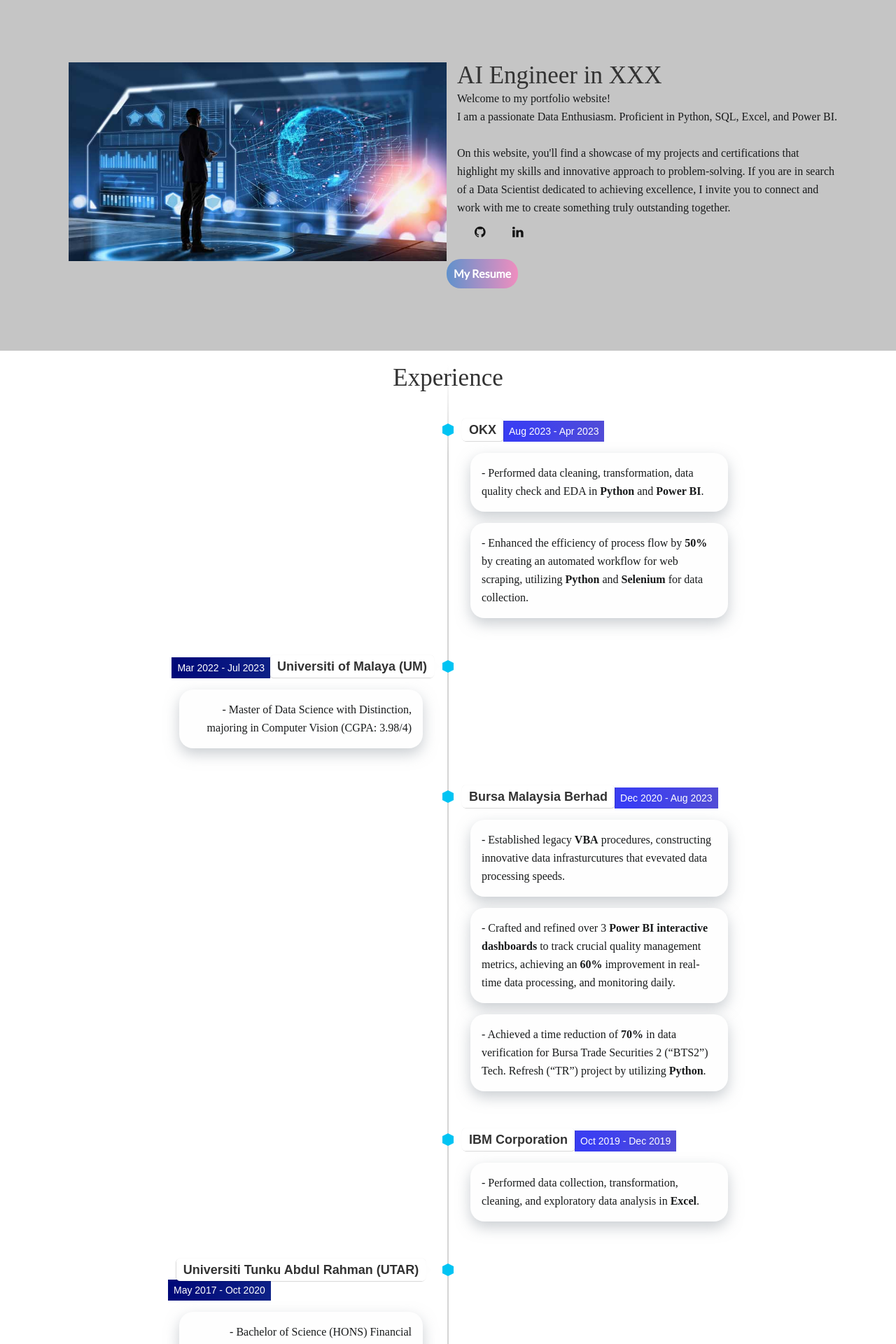
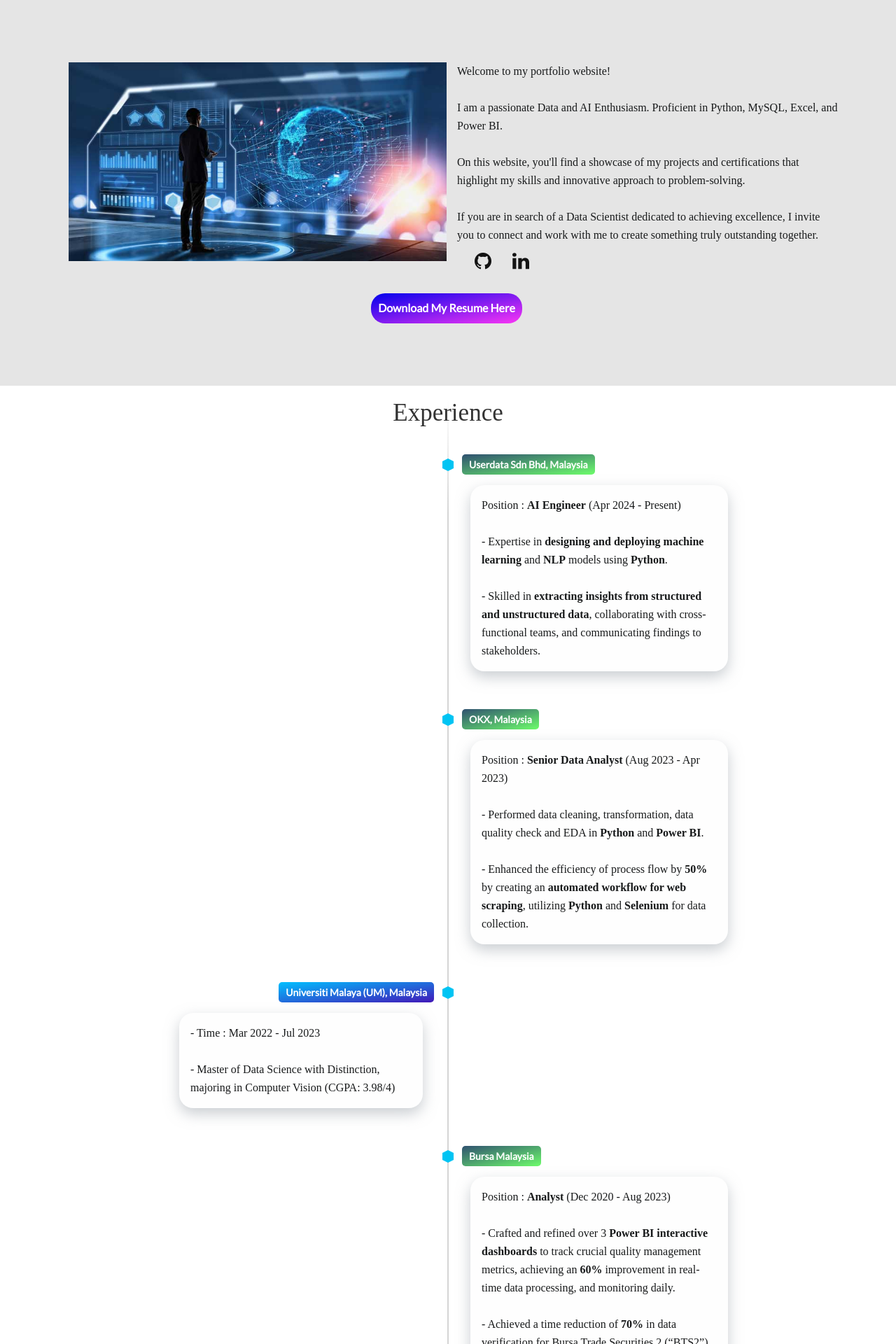
Before and after one commit to LimKimHoong/terminalWebsite, a PHP site: page / in a window 1280 px wide. Shown: the part 801-2721 px from the top of the page at 70% size. Run offline with PHP 8.4, Linux system fonts and the light colour scheme; some libraries are stand-ins or nearby versions.

Commit message:
Update resume and design

```diff
--- a/assets/css/style.css
+++ b/assets/css/style.css
@@ -585,7 +585,7 @@ body {
 
 #about {
 	padding: 90px 0 75px;
-	background: #C5C5C5;
+	background: #E5E5E5;
 }
 
 #about h2 {
@@ -620,7 +620,7 @@ body {
 	display: inline-block;
 	display: -moz-inline-stack;
 	width: 50px;
-	height: 40px;
+	height: 50px;
 	box-sizing: border-box;
 	-webkit-transition: all ease-in-out 0.3s;
 	transition: all ease-in-out 0.3s;
@@ -631,7 +631,7 @@ body {
 }
 
 .social-icons li a i {
-	font-size: 1.3em;
+	font-size: 2em;
 }
 
 .facts {
@@ -672,7 +672,7 @@ body {
 
 #skills {
 	padding: 90px 0 50px;
-	background: #f2f2f2;
+	background: #E5E5E5;
 }
 
 #skills h2 {
@@ -703,7 +703,7 @@ body {
 
 .progress-box .progress {
 	box-shadow: none;
-	height: 6px;
+	height: 30px;
 }
 
 .progress-box .progress-bar {
@@ -713,7 +713,7 @@ body {
 }
 
 .bg-color-base {
-	background: #48b14d !important;
+	background-image: linear-gradient(to bottom right, #009245, #FCEE21);
 }
 
 .color-heading {
@@ -837,7 +837,12 @@ header h1{
   bottom: -4px;
 }
 
-.direction-l,
+.direction-l {
+  float: none;
+  width: 100%;
+  text-align: left;
+}
+
 .direction-r {
   float: none;
   width: 100%;
@@ -849,16 +854,29 @@ header h1{
   position: relative;
 }
 
-.flag {
+.flag_work {
   position: relative;
   display: inline;
-  background: rgb(255,255,255);
+  background-image: linear-gradient(to bottom right, #305170, #6DFC6B);
   font-weight: 600;
   z-index: 15;
   padding: 6px 10px;
   text-align: left;
   border-radius: 5px;
+  color: #fff
 }
+
+.flag_study {
+	position: relative;
+	display: inline;
+	background-image: linear-gradient(to bottom right, #00C0FF, #4218B8);
+	font-weight: 600;
+	z-index: 15;
+	padding: 6px 10px;
+	text-align: left;
+	border-radius: 5px;
+	color: #fff
+  }
 
 .direction-l .flag:after,
 .direction-r .flag:after {
@@ -905,19 +923,6 @@ header h1{
   float: none;
 }
 
-.time-work {
-  background: radial-gradient( circle 897px at 9% 80.3%,  rgba(55,60,245,1) 0%, rgba(234,161,15,0.90) 100.2% );
-  display: inline-block;
-  padding: 8px;
-}
-
-.time-study {
-  background: radial-gradient( circle 975px at 2.6% 48.3%,  rgba(0,8,120,1) 0%, rgba(95,184,224,1) 99.7% );
-  display: inline-block;
-  padding: 8px;
-}
-
-
 .desc {
   position: relative;
   margin: 1em 0 0 0;
@@ -934,7 +939,14 @@ header h1{
 }
 
 
-.direction-l .desc,
+.direction-l .desc {
+	position: relative;
+	margin: 1em 1em 0 1em;
+	padding: 1em;
+	z-index: 15;
+	text-align: left;
+}
+
 .direction-r .desc {
   position: relative;
   margin: 1em 1em 0 1em;
@@ -1102,7 +1114,7 @@ header h1{
 }
 
 .btn_color {
-    background: linear-gradient(90deg, #6091cc, #ef8ebf);
+    background: linear-gradient(to bottom right, #0100EC, #FB36F4);;
     border: none;
     color: white;
     padding: 1rem 1rem;
@@ -1191,7 +1203,7 @@ header h1{
 
 #certificates {
 	padding: 95px 0 50px;
-	background: #f2f2f2;
+	background: #E5E5E5;
 }
 
 .svg {
--- a/index.html
+++ b/index.html
@@ -92,7 +92,6 @@
 	</div>
 	<!-- // NAVIGATION END -->
 
-
     <!-- // HOME BEGIN -->
 	<div id="home">
 		<video autoplay muted loop id="myVideo" style="width: 100vw;object-fit: cover;height: 100vh;"  >
@@ -134,27 +133,31 @@
 			</div>
 			<div class="row">
 				<div class="description col-md-6 col-sm-6 col-xs-12">
-    				<h2>AI Engineer in XXX</h2>
-    				<p>Welcome to my portfolio website!<br>I am a passionate Data Enthusiasm. Proficient in Python, SQL, Excel, and Power BI.<br><br>
-
-    				On this website, you'll find a showcase of my projects and certifications that highlight my skills and innovative approach to problem-solving. If you are in search of a Data Scientist dedicated to achieving excellence, I invite you to connect and work with me to create something truly outstanding together.
+    				<p>Welcome to my portfolio website!
+						<br>
+						<br>
+						I am a passionate Data and AI Enthusiasm. Proficient in Python, MySQL, Excel, and Power BI.
+						<br>
+						<br>
+    					On this website, you'll find a showcase of my projects and certifications that highlight my skills and innovative approach to problem-solving. 						<br>
+						<br>
+						If you are in search of a Data Scientist dedicated to achieving excellence, I invite you to connect and work with me to create something truly outstanding together.
     				</p>
 				</div>
-
-
 			<ul class="social-icons">
 					<li><a href="https://github.com/LimKimHoong" target="_blank"><i class="fa fa-github"></i></a></li>
 					<li><a href="https://www.linkedin.com/in/lim-kim-hoong-0757591ba/" target="_blank"><i class="fa fa-linkedin"></i></a></li>
 			</ul>
-				<p>
-				<a href="assets/Resume_LimKimHoong.pdf" target="_blank" class="btn btn_color with-arrow smoth-scroll" >My Resume
-				<i class="fa fa-download"></i>
-				</a>
-				</p>
 			</div>
 
 			</div>
 		</div>
+
+		<p style="text-align: center;">
+			<a href="assets/Resume_LimKimHoong.pdf" target="_blank" class="btn btn_color with-arrow smoth-scroll" style="display: inline-block;">
+			  Download My Resume Here<i class="fa fa-download"></i>
+			</a>
+		  </p>
 	</section>
 	<!-- // ABOUT END -->
 
@@ -165,43 +168,61 @@
 				<h2>Experience</h2>
 			</div>
 			<br>
+			<br>
 			<!-- Item 1 -->
-			<br>
 			<li>
 				<div class="direction-r">
 				  <div class="flag-wrapper">
 					<span class="hexa"></span>
-				  <span class="flag" title="OKX operates as a leading cryptocurrency exchange and trading platform, offering a wide range of services including spot and futures trading, to empower individuals and businesses with access to the digital asset economy.">OKX</span>
-				  <span class="time-wrapper"><span class="time-work">Aug 2023 - Apr 2023</span></span>
+					<a href="https://userdata.tech/about-us/" target="userdata">
+					  <span class="flag_work" title="Click me for more info">Userdata Sdn Bhd, Malaysia</span>
+					</a>
 				  </div>
-				<p class="desc">- Performed data cleaning, transformation, data quality check and EDA in <strong>Python</strong> and <strong>Power BI</strong>.</p>
-				<p class="desc">- Enhanced the efficiency of process flow by <strong>50%</strong> by creating an automated workflow for web scraping, utilizing <strong>Python</strong> and <strong>Selenium</strong> for data collection. </p>
+				  <p class="desc">
+					Position : <strong>AI Engineer</strong> (Apr 2024 - Present)
+					<br>
+					<br>
+					- Expertise in <strong>designing and deploying machine learning</strong> and <strong>NLP</strong> models using <strong>Python</strong>.
+					<br>
+					<br>
+					- Skilled in <strong>extracting insights from structured and unstructured data</strong>, collaborating with cross-functional teams, and communicating findings to stakeholders.</p>
 				</div>
 			</li>
 
 			<!-- Item 2 -->
 			<li>
-				<div class="direction-l">
+				<div class="direction-r">
 				  <div class="flag-wrapper">
 					<span class="hexa"></span>
-					<span class="flag" title="The University of Malaya stands as Malaysia's premier institution of higher learning, dedicated to advancing knowledge, fostering academic excellence, and contributing to the nation's development through research, education, and community engagement.">Universiti of Malaya (UM)</span>
-					<span class="time-wrapper"><span class="time-study">Mar 2022 - Jul 2023</span></span>
+					<a href="https://www.okx.com/about.html" target="okx">
+					  <span class="flag_work" title="Click me for more info">OKX, Malaysia</span>
+					</a>
 				  </div>
-				  <p class="desc">- Master of Data Science with Distinction, majoring in Computer Vision (CGPA: 3.98/4)</p>
+				  <p class="desc">
+					Position : <strong>Senior Data Analyst</strong> (Aug 2023 - Apr 2023)
+					<br>
+					<br>
+					- Performed data cleaning, transformation, data quality check and EDA in <strong>Python</strong> and <strong>Power BI</strong>.
+					<br>
+					<br>
+					- Enhanced the efficiency of process flow by <strong>50%</strong> by creating an <strong>automated workflow for web scraping</strong>, utilizing <strong>Python</strong> and <strong>Selenium</strong> for data collection.</p>
 				</div>
 			</li>
 
 			<!-- Item 3 -->
 			<li>
-			  <div class="direction-r">
+				<div class="direction-l">
 				  <div class="flag-wrapper">
 					<span class="hexa"></span>
-				  <span class="flag" title="Bursa Malaysia Berhad operates as Malaysia's principal securities exchange, offering a comprehensive range of trading, clearing, settlement, and depository services, facilitating capital market growth and development in the region.">Bursa Malaysia Berhad</span>
-				  <span class="time-wrapper"><span class="time-work">Dec 2020 - Aug 2023</span></span>
+					<a href="https://um.edu.my/index" target="um">
+					  <span class="flag_study" title="Click me for more info">Universiti Malaya (UM), Malaysia</span>
+					</a>
 				  </div>
-				<p class="desc">- Established legacy <strong>VBA</strong> procedures, constructing innovative data infrasturcutures that evevated data processing speeds.</p>
-				<p class="desc">- Crafted and refined over 3 <strong>Power BI interactive dashboards</strong> to track crucial quality management metrics, achieving an <strong>60%</strong> improvement in real-time data processing, and monitoring daily.</p>
-				<p class="desc">- Achieved a time reduction of <strong>70%</strong> in data verification for Bursa Trade Securities 2 (“BTS2”) Tech. Refresh (“TR”) project by utilizing <strong>Python</strong>.</p>
+				  <p class="desc">
+					- Time : Mar 2022 - Jul 2023
+					<br>
+					<br>
+					- Master of Data Science with Distinction, majoring in Computer Vision (CGPA: 3.98/4)</p>
 				</div>
 			</li>
 
@@ -210,23 +231,56 @@
 				<div class="direction-r">
 				  <div class="flag-wrapper">
 					<span class="hexa"></span>
-					<span class="flag" title="IBM Corp. is a global technology and consulting company, offering a wide array of services including cloud computing, artificial intelligence, software development, and systems integration, aimed at driving innovation and transformation for businesses and societies worldwide.">IBM Corporation</span>
-					<span class="time-wrapper"><span class="time-work">Oct 2019 - Dec 2019</span></span>
+					<a href="https://www.bursamalaysia.com" target="bursa">
+					  <span class="flag_work" title="Click me for more info">Bursa Malaysia</span>
+					</a>
 				  </div>
-				  <p class="desc">- Performed data collection, transformation, cleaning, and exploratory data analysis in <strong>Excel</strong>.</p>
+				  <p class="desc">
+					Position : <strong>Analyst</strong> (Dec 2020 - Aug 2023)
+					<br>
+					<br>
+					- Crafted and refined over 3 <strong>Power BI interactive dashboards</strong> to track crucial quality management metrics, achieving an <strong>60%</strong> improvement in real-time data processing, and monitoring daily.
+					<br>
+					<br>
+					- Achieved a time reduction of <strong>70%</strong> in data verification for Bursa Trade Securities 2 (“BTS2”) Tech. Refresh (“TR”) project by utilizing <strong>Python</strong></p>
 				</div>
 			</li>
 
 			<!-- Item 5 -->
 			<li>
+				<div class="direction-r">
+				  <div class="flag-wrapper">
+					<span class="hexa"></span>
+					<a href="https://www.ibm.com/us-en" target="ibm">
+					  <span class="flag_work" title="Click me for more info">IBM Corp., Malaysia</span>
+					</a>
+				  </div>
+				  <p class="desc">
+					Position : <strong>Intern</strong> (Oct 2019 - Dec 2019)
+					<br>
+					<br>
+					- Performed data collection, transformation, cleaning, and exploratory data analysis in <strong>Excel</strong>.
+					</p>
+				</div>
+			</li>
+
+			<!-- Item 6 -->
+			<li>
 				<div class="direction-l">
 				  <div class="flag-wrapper">
 					<span class="hexa"></span>
-					<span class="flag" title="University Tunku Abdul Rahman (UTAR) is a distinguished private university in Malaysia, committed to delivering excellence in education and research across a wide range of disciplines, aiming to nurture holistic, socially responsible, and globally competitive graduates.">Universiti Tunku Abdul Rahman (UTAR)</span>
-					<span class="time-wrapper"><span class="time-study">May 2017 - Oct 2020</span></span>
+					<a href="https://www.utar.edu.my" target="utar">
+					  <span class="flag_study" title="Click me for more info">Universiti Tunku Abdul Rahman (UTAR), Malaysia</span>
+					</a>
 				  </div>
-				  <p class="desc">- Bachelor of Science (HONS) Financial Mathematics with Merit (CGPA: 3.59/4)</p>
-				  <p class="desc">- Recognition: President’s List (Oct 2018 & May 2019), Dean’s List (May 2018 & Jan 2019), Distinction in Soft Skills Development Certificate Program (USSDC)</p>
+				  <p class="desc">
+					- Time : May 2017 - Oct 2020
+					<br>
+					<br>
+					- Bachelor of Science (HONS) Financial Mathematics with Merit (CGPA: 3.59/4)
+					<br>
+					<br>
+					- Recognition: President’s List (Oct 2018 & May 2019), Dean’s List (May 2018 & Jan 2019), Distinction in Soft Skills Development Certificate Program (USSDC).</p>
 				</div>
 			</li>
 
@@ -283,7 +337,7 @@
 				<!-- Item 4 -->
 				<div class="col-md-5 col-sm-6 col-xs-12">
 					<div class="progress-box">
-						<p>SQL
+						<p>MySQL
 							<span class="color-heading pull-right">77%</span>
 						</p>
 						<div class="progress">
@@ -461,28 +515,33 @@
 	<!-- // Certificates End-->
 
 	<!-- // HIRE BEGIN -->
-	<section id="hire">
+	<section id="hire" style="background-color: #f8f9fa; padding: 40px 0;">
 		<div class="container">
-			<div class="row">
-				<div class="col-md-12 col-sm-5 col-xs-15">
-					<div class="col-md-12 text-center">
-						<h2>Summary</h2>
+		  <div class="row justify-content-center">
+			  <div class="text-center">
+				<h2 style="font-size: 3em; margin-bottom: 20px; color: #333;">Summary</h2>
 			  </div>
+			  <div style="background-color: #fff; padding: 30px 40px; border-radius: 10px; box-shadow: 0px 0px 20px rgba(0, 0, 0, 0.1);">
+				<p style="font-size: 1.5em; line-height: 1.8; margin: 0 auto; color: #555;">
+				  <i class="fa fa-check-circle fa-2x" style="color: #48b14d; margin-right: 20px;"></i>
+				  Experienced Senior Data Analyst and AI Engineer with a Master's in Data Science and a background in Financial Mathematics.
+				</p>
 				<br>
-					<p style="text-align: center">
+				<p style="font-size: 1.5em; line-height: 1.8; margin: 0 auto; color: #555;">
+				  <i class="fa fa-cogs fa-2x" style="color: #48b14d; margin-right: 20px;"></i>
+				  Expertise in business understanding, data pre-processing, and machine learning.
+				</p>
 				<br>
-						Experienced Data Analyst with a Master's in Data Science and a background in Financial Mathematics. Currently a Senior Data Analyst at OKX, Malaysia, specializing in data collection, processing, verification, and labeling for AI modeling.
-						<br>
-						<br>
-						Previous roles at Bursa Malaysia Berhad involved enhancing data management with Power BI and Python. Proven track record in successful completion of projects, including RPA, securities data processing, and machine learning. Holds a Master's with Distinction in Data Science, focusing on Computer Vision, and a Bachelor's in Financial Mathematics with Distinction.
-						<br>
-						<br>
-						Proficient in Python, R, and various data analysis tools, with certifications in IBM Data Science and Machine Learning. Demonstrated expertise in machine learning, data visualization, and computer vision.<br>
+				<p style="font-size: 1.5em; line-height: 1.8; margin: 0 auto; color: #555;">
+				  <i class="fa fa-code fa-2x" style="color: #48b14d; margin-right: 20px;"></i>
+				  Proficient in Python, R, and data analysis tools.
 				</p>
 			  </div>
 		  </div>
 		</div>
 	  </section>
+
+
 	<!-- // HIRE END -->
 
 	<!-- // CONTACT BEGIN -->
```
Also changed, not shown: 2 other files. Lines whose indentation alone changed are shown as unchanged.
